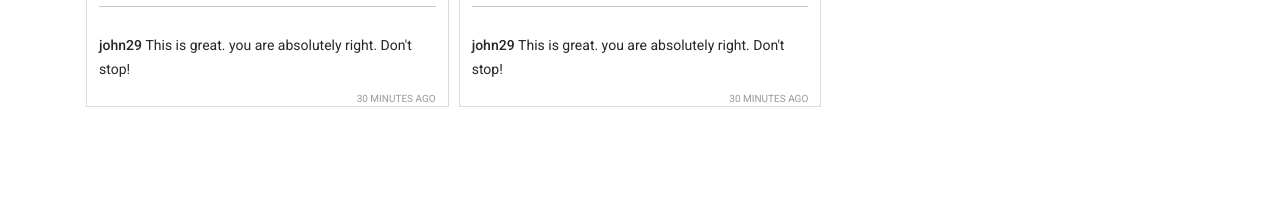
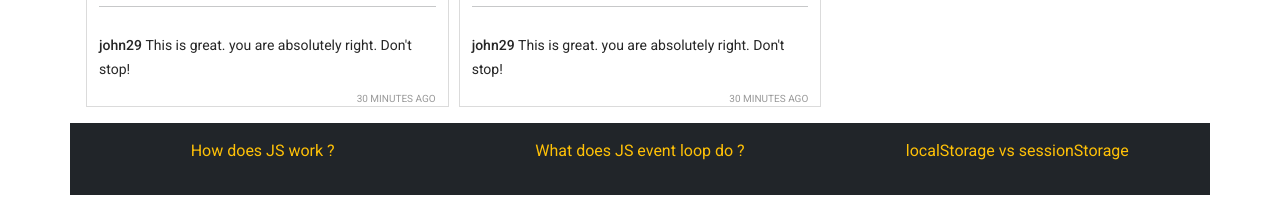
Before and after one commit to Arman-Kabir/insta-shohor, a plain HTML site: page index.html in a window 1280 px wide. Shown: the part 1425-1636 px from the top of the page. Before the commit the page ends 1548 px from the top, so only its background shows below. Drawn offline with nearby package versions, Linux system fonts and the light colour scheme.

Commit message:
questions layout done

```diff
--- a/index.html
+++ b/index.html
@@ -1,5 +1,6 @@
 <!DOCTYPE html>
 <html lang="en">
+
 <head>
     <meta charset="UTF-8" />
     <meta http-equiv="X-UA-Compatible" content="IE=edge" />
@@ -7,49 +8,28 @@
     <title> My Insta-Sohor-arman-kabir</title>
     <link rel="stylesheet" href="./css/style.css" />
     <!-- Latest compiled and minified CSS -->
-        <link
-            href="https://cdn.jsdelivr.net/npm/bootstrap@5.1.3/dist/css/bootstrap.min.css"
-            rel="stylesheet"
-            integrity="sha384-1BmE4kWBq78iYhFldvKuhfTAU6auU8tT94WrHftjDbrCEXSU1oBoqyl2QvZ6jIW3"
-            crossorigin="anonymous"
-        />
+    <link href="https://cdn.jsdelivr.net/npm/bootstrap@5.1.3/dist/css/bootstrap.min.css" rel="stylesheet"
+        integrity="sha384-1BmE4kWBq78iYhFldvKuhfTAU6auU8tT94WrHftjDbrCEXSU1oBoqyl2QvZ6jIW3" crossorigin="anonymous" />
 
     <!-- google Montserrat  font  -->
     <link rel="preconnect" href="https://fonts.googleapis.com" />
     <link rel="preconnect" href="https://fonts.gstatic.com" crossorigin />
-        <link
-            href="https://fonts.googleapis.com/css2?family=Montserrat:wght@300;400;500&display=swap"
-            rel="stylesheet"
-        />
-        <link
-            rel="stylesheet"
-            href="https://cdnjs.cloudflare.com/ajax/libs/font-awesome/6.0.0/css/all.min.css"
+    <link href="https://fonts.googleapis.com/css2?family=Montserrat:wght@300;400;500&display=swap" rel="stylesheet" />
+    <link rel="stylesheet" href="https://cdnjs.cloudflare.com/ajax/libs/font-awesome/6.0.0/css/all.min.css"
         integrity="sha512-9usAa10IRO0HhonpyAIVpjrylPvoDwiPUiKdWk5t3PyolY1cOd4DSE0Ga+ri4AuTroPR5aQvXU9xC6qOPnzFeg=="
-            crossorigin="anonymous"
-            referrerpolicy="no-referrer"
-        />
+        crossorigin="anonymous" referrerpolicy="no-referrer" />
 </head>
 
 <body>
     <header>
         <nav class="navbar navbar-expand-lg navbar-light bg-light px-5">
             <a class="navbar-brand" href="#">Insta-Sohor</a>
-                <button
-                    class="navbar-toggler"
-                    type="button"
-                    data-toggle="collapse"
-                    data-target="#navbarSupportedContent"
-                    aria-controls="navbarSupportedContent"
-                    aria-expanded="false"
-                    aria-label="Toggle navigation"
-                >
+            <button class="navbar-toggler" type="button" data-toggle="collapse" data-target="#navbarSupportedContent"
+                aria-controls="navbarSupportedContent" aria-expanded="false" aria-label="Toggle navigation">
                 <span class="navbar-toggler-icon"></span>
             </button>
 
-                <div
-                    class="collapse navbar-collapse justify-content-end"
-                    id="navbarSupportedContent"
-                >
+            <div class="collapse navbar-collapse justify-content-end" id="navbarSupportedContent">
                 <ul class="navbar-nav mr-auto">
                     <li class="nav-link active" role="button" onclick="switchTab( 'posts' )">
                         <i class="fa-solid fa-house"></i>
@@ -70,16 +50,39 @@
         <div id="posts">
         </div>
         <div id="liked">
-                <!-- <h1>Liked posts</h1> -->
+            <!-- Added It inside The innerHTML in JS file <h1>Liked posts</h1> -->
         </div>
 
         <div id="reported">
-                <!-- <h1>Reported posts</h1> -->
+            <!-- Added It inside The innerHTML in JS file <h1>Reported posts</h1> -->
         </div>
     </main>
+
+    <!-- Section for Questions and Answers -->
+    <section class="container mx-auto p-3 bg-dark mb-3">
+
+        <div class="row text-white">
+            <div class="col">
+                <p class="text-warning text-center">How does JS work ?</p>
+                <p class=""></p>
+            </div>
+
+            <div class="col">
+                <p class="text-warning text-center">What does JS event loop do ?</p>
+                <p class=""></p>
+            </div>
+
+            <div class="col">
+                <p class="text-warning text-center">localStorage vs sessionStorage</p>
+                <p class=""></p>
+            </div>
+        </div>
+
+    </section>
     <footer></footer>
 
     <!-- add javascript  file  -->
     <script src="./js/app.js"></script>
 </body>
+
 </html>
```
Lines whose indentation alone changed are shown as unchanged.
